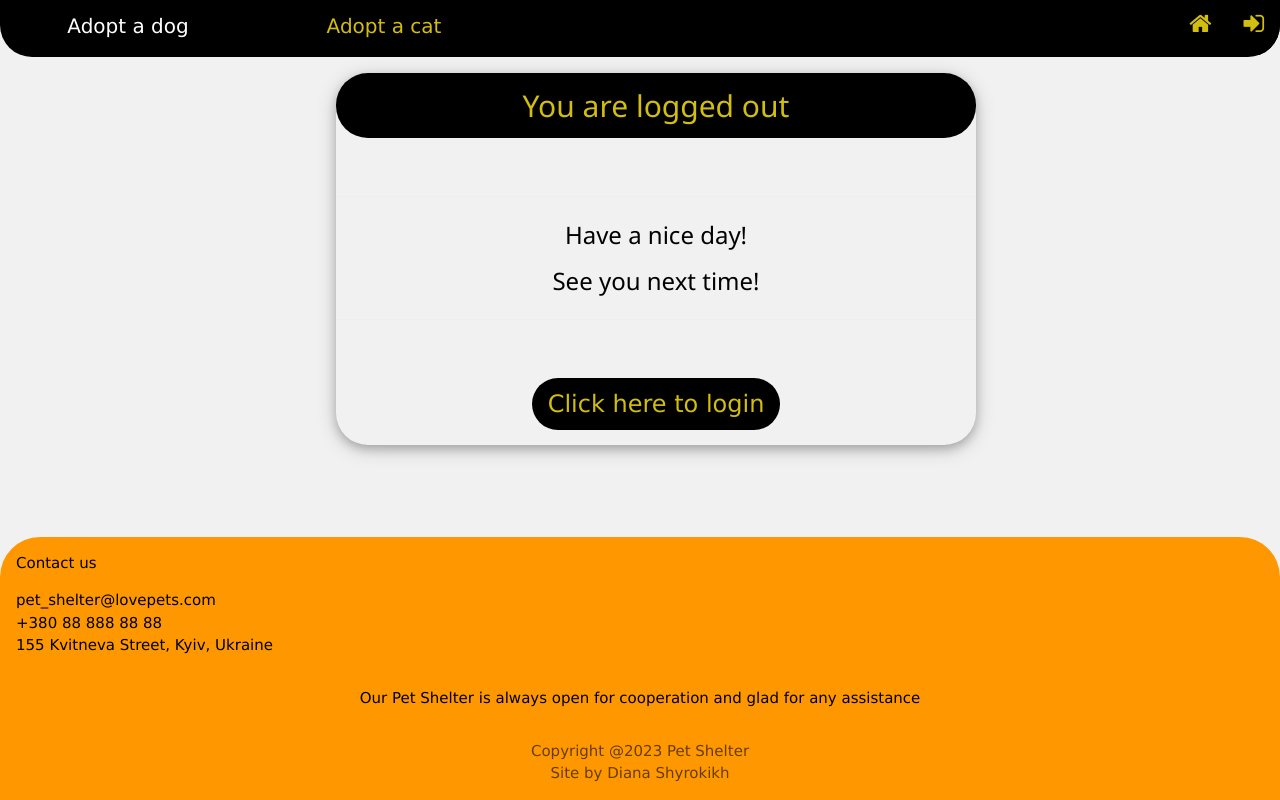
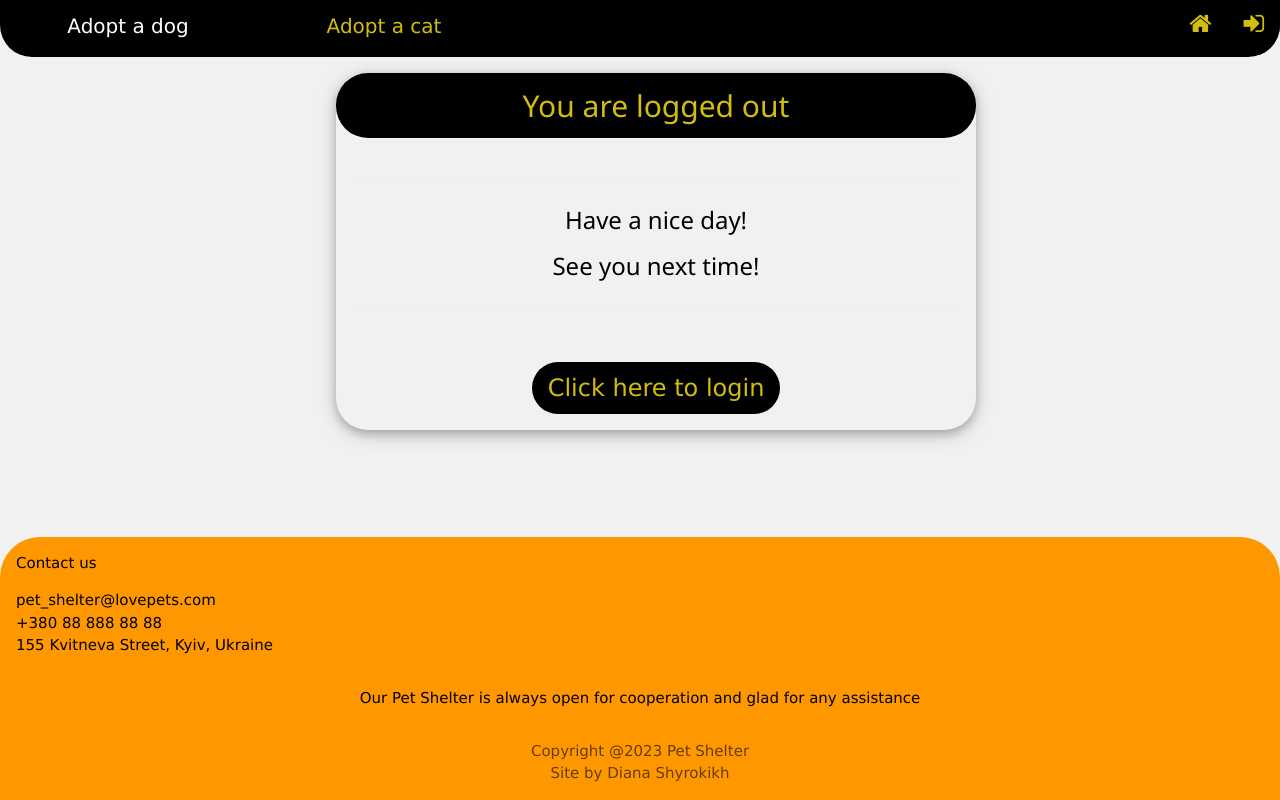
Before and after one commit to diana-shyrokikh/pet-shelter-site, a Django app: a page that uses templates/registration/logged_out.html in a window 1280 px wide. Run offline with Django 4.2, Linux system fonts and the light colour scheme.

Commit message:
Fixed logged_out.html

```diff
--- a/templates/registration/logged_out.html
+++ b/templates/registration/logged_out.html
@@ -11,7 +11,7 @@
       <div class="w3-container w3-black w3-round-xxlarge">
         <h2 class="w3-text-yellow w3-center">You are logged out</h2>
       </div>
-        <p class="w3-container w3-center">
+      <div class="w3-container w3-center">
         <br>
         <hr>
         <h3 class="w3-center">Have a nice day!</h3>
@@ -25,4 +25,5 @@
         </p>
       </div>
     </div>
+  </div>
 {% endblock %}
```
Lines whose indentation alone changed are shown as unchanged.
